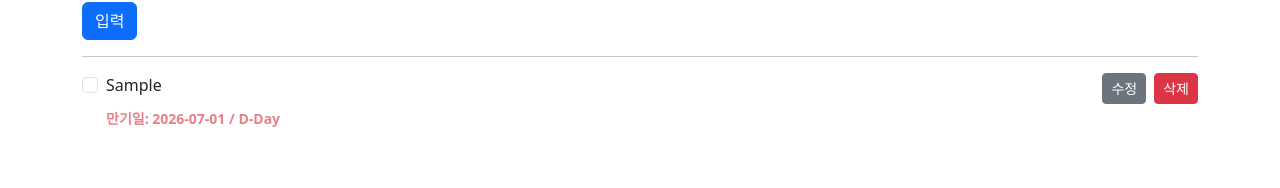
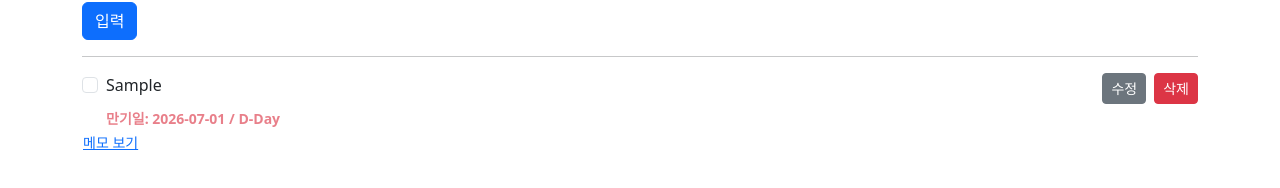
Before and after one commit to yoonji220/react_todo_list_ls, a React (Vite) app: page / in a window 1280 px wide. Both pictures are taken after typing "Sample", "Sample" into the empty fields and a click on the button "입력". Shown: the part 460-648 px from the top of the page. Built offline with nearby package versions, Linux system fonts and the light colour scheme.

Commit message:
feat: enhance todo item with memo functionality and toggle display

```diff
--- a/src/Todo.jsx
+++ b/src/Todo.jsx
@@ -10,6 +10,11 @@ export default function Todo({ data, checkUpdate, deleteTodo, updateTodo }) {
   const [title, setTitle] = useState(data.title);
   const [dueDate, setDueDate] = useState(data.due ? new Date(data.due) : null);
   const [memo, setMemo] = useState(data.memo || "");
+  const [showMemo, setShowMemo] = useState(false);
+
+  const toggleMemo = () => {
+    setShowMemo(prev => !prev);
+  };
 
   const handleChecked = () => {
     const value = !isChecked;
@@ -66,12 +71,26 @@ export default function Todo({ data, checkUpdate, deleteTodo, updateTodo }) {
               만기일: {data.due} / {dday.text}
             </small>
           )}
+          {data.memo && (
+            <>
+              <Button
+                variant="link"
+                size="sm"
+                className="p-0"
+                onClick={toggleMemo}
+              >
+                {showMemo ? "메모 접기" : "메모 보기"}
+              </Button>
+
+              {showMemo && <div className="todo-memo">{data.memo}</div>}
+            </>
+          )}
         </div>
       ) : (
         <Form
           onSubmit={e => {
             e.preventDefault();
-            updateTodo(data.id, title, formatDate(dueDate));
+            updateTodo(data.id, title, formatDate(dueDate), memo);
             setMode("read");
           }}
         >
@@ -92,6 +111,15 @@ export default function Todo({ data, checkUpdate, deleteTodo, updateTodo }) {
               className="form-control"
             />
           </Form.Group>
+          <Form.Group className="mb-3" controlId={`todoMemo-${data.id}`}>
+            <Form.Label>메모</Form.Label>
+            <Form.Control
+              as="textarea"
+              rows={3}
+              value={memo}
+              onChange={e => setMemo(e.target.value)}
+            />
+          </Form.Group>
           <div className="d-flex gap-2">
             <Button type="submit" variant="primary" size="sm">
               저장
```
